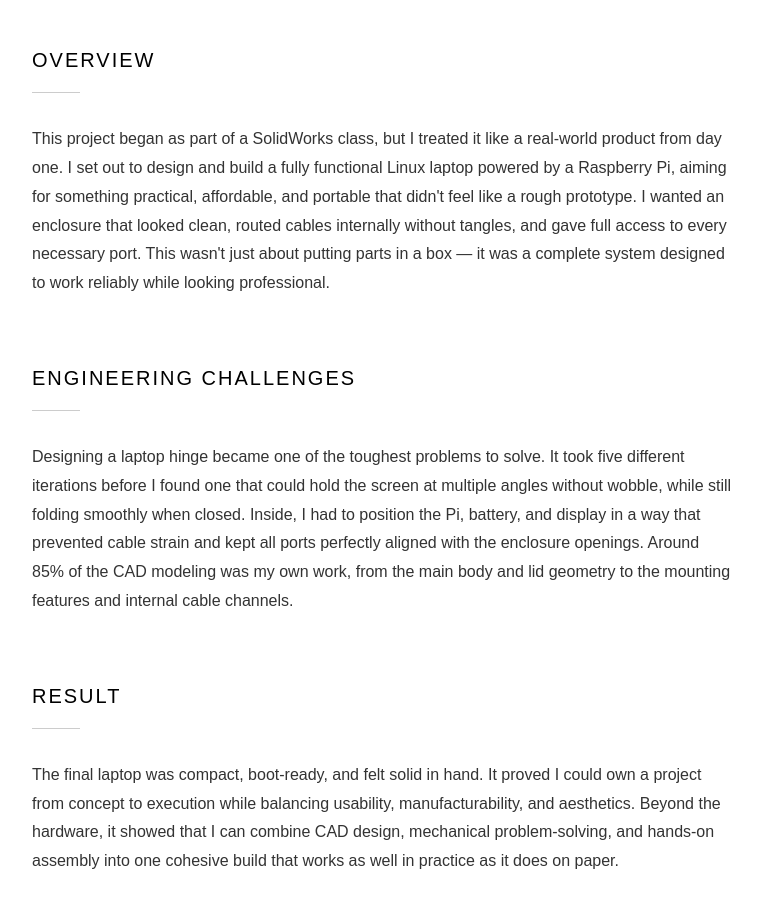
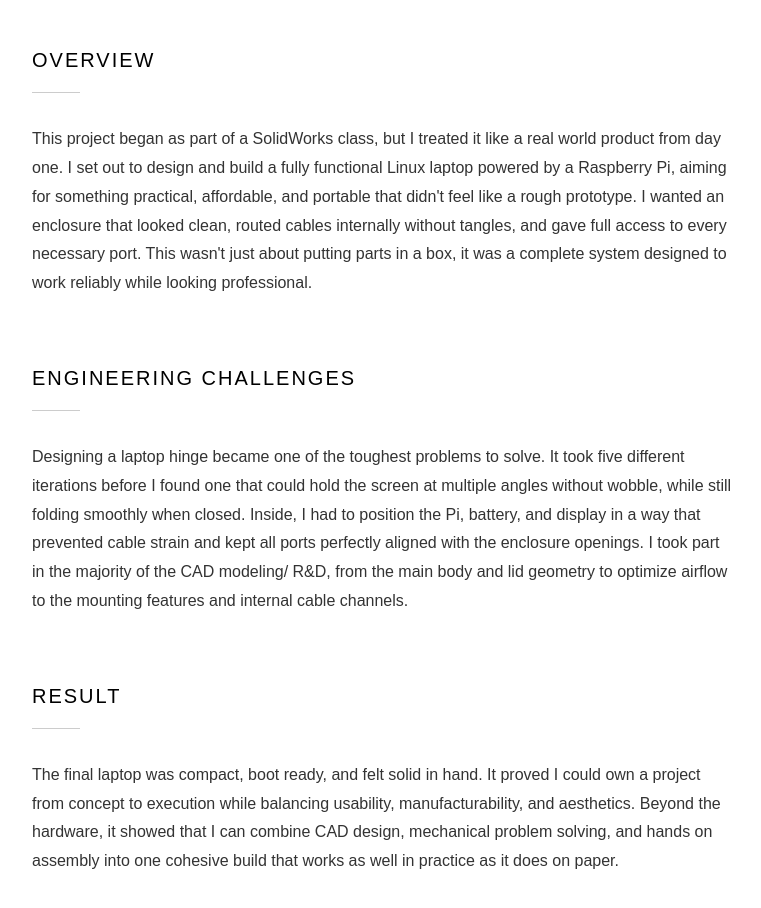
Before and after one commit to ppmmmcc1/ppmmmcc1.github.io, a plain HTML site: page project-2.html in a window 1280 px wide. Shown: the part 640-1548 px from the top of the page, without its empty margins (258-1019 px from the left). Drawn offline with Linux system fonts and the light colour scheme.

Commit message:
Update project-2.html

```diff
--- a/project-2.html
+++ b/project-2.html
@@ -38,7 +38,7 @@
                         <h2 class="section-heading">OVERVIEW</h2>
                         <div class="section-divider"></div>
                         <p class="section-text">
-                            This project began as part of a SolidWorks class, but I treated it like a real-world product from day one. I set out to design and build a fully functional Linux laptop powered by a Raspberry Pi, aiming for something practical, affordable, and portable that didn't feel like a rough prototype. I wanted an enclosure that looked clean, routed cables internally without tangles, and gave full access to every necessary port. This wasn't just about putting parts in a box — it was a complete system designed to work reliably while looking professional.
+                            This project began as part of a SolidWorks class, but I treated it like a real world product from day one. I set out to design and build a fully functional Linux laptop powered by a Raspberry Pi, aiming for something practical, affordable, and portable that didn't feel like a rough prototype. I wanted an enclosure that looked clean, routed cables internally without tangles, and gave full access to every necessary port. This wasn't just about putting parts in a box, it was a complete system designed to work reliably while looking professional.
                         </p>
                     </section>
 
@@ -46,7 +46,7 @@
                         <h2 class="section-heading">ENGINEERING CHALLENGES</h2>
                         <div class="section-divider"></div>
                         <p class="section-text">
-                            Designing a laptop hinge became one of the toughest problems to solve. It took five different iterations before I found one that could hold the screen at multiple angles without wobble, while still folding smoothly when closed. Inside, I had to position the Pi, battery, and display in a way that prevented cable strain and kept all ports perfectly aligned with the enclosure openings. Around 85% of the CAD modeling was my own work, from the main body and lid geometry to the mounting features and internal cable channels.
+                            Designing a laptop hinge became one of the toughest problems to solve. It took five different iterations before I found one that could hold the screen at multiple angles without wobble, while still folding smoothly when closed. Inside, I had to position the Pi, battery, and display in a way that prevented cable strain and kept all ports perfectly aligned with the enclosure openings. I took part in the majority of the CAD modeling/ R&D, from the main body and lid geometry to optimize airflow to the mounting features and internal cable channels.
                         </p>
                     </section>
 
@@ -54,7 +54,7 @@
                         <h2 class="section-heading">RESULT</h2>
                         <div class="section-divider"></div>
                         <p class="section-text">
-                            The final laptop was compact, boot-ready, and felt solid in hand. It proved I could own a project from concept to execution while balancing usability, manufacturability, and aesthetics. Beyond the hardware, it showed that I can combine CAD design, mechanical problem-solving, and hands-on assembly into one cohesive build that works as well in practice as it does on paper.
+                            The final laptop was compact, boot ready, and felt solid in hand. It proved I could own a project from concept to execution while balancing usability, manufacturability, and aesthetics. Beyond the hardware, it showed that I can combine CAD design, mechanical problem solving, and hands on assembly into one cohesive build that works as well in practice as it does on paper.
                         </p>
                     </section>
                 </div>
```
